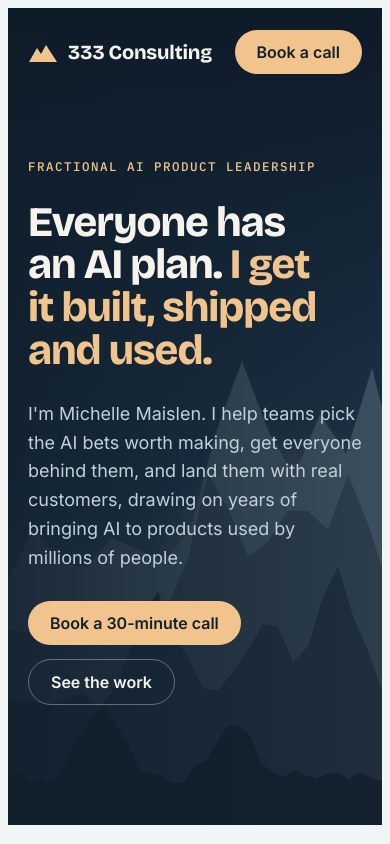
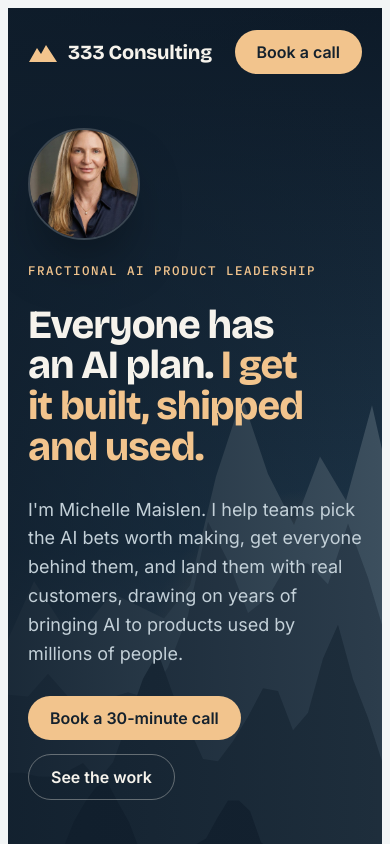
Before and after one commit to mmaislen/mmaislen.github.io, a plain HTML site: page index.html in a window 390 px wide. Shown: the top 844 px of the page. Drawn offline with nearby package versions, Linux system fonts and the light colour scheme.

Commit message:
Move headshot into the hero
Co-Authored-By: Claude Opus 5.5 <noreply@anthropic.com>
Claude-Session: https://claude.ai/code/session_01MV51zmikApoFYyW9zNSm89

```diff
--- a/index.html
+++ b/index.html
@@ -69,8 +69,11 @@
   .nav ul { display: flex; gap: 26px; list-style: none; margin: 0; padding: 0; font-size: 15px; }
   .nav ul a { text-decoration: none; color: var(--night-muted); }
   .nav ul a:hover { color: var(--night-ink); }
-  .hero-body { padding-block: clamp(64px, 11vw, 132px) clamp(120px, 15vw, 190px); display: grid; gap: 28px; max-width: 860px; }
-  .hero h1 { font-size: clamp(42px, 7vw, 82px); font-weight: 750; line-height: 1.02; letter-spacing: -0.025em; }
+  .hero-grid { display: grid; grid-template-columns: minmax(0, 1fr) minmax(240px, 340px); gap: clamp(32px, 5vw, 72px); align-items: center; padding-block: clamp(48px, 8vw, 100px) clamp(110px, 14vw, 170px); }
+  .hero-body { display: grid; gap: 28px; min-width: 0; }
+  .hero-photo { margin: 0; aspect-ratio: 4 / 5; max-width: 100%; border-radius: 22px; overflow: hidden; border: 1px solid rgba(246,243,236,.18); box-shadow: 0 30px 60px -24px rgba(0,0,0,.65); }
+  .hero-photo img { width: 100%; height: 100%; object-fit: cover; display: block; }
+  .hero h1 { font-size: clamp(40px, 6vw, 74px); font-weight: 750; line-height: 1.02; letter-spacing: -0.025em; }
   .hero h1 em { font-style: normal; color: var(--glow); }
   .hero .sub { font-size: clamp(18px, 2vw, 21px); color: var(--night-muted); max-width: 56ch; }
   .hero .actions { display: flex; flex-wrap: wrap; gap: 14px; }
@@ -126,7 +129,7 @@
   .step p { color: var(--muted); font-size: 15.5px; }
 
   /* About */
-  .about { display: grid; grid-template-columns: 300px minmax(0, 1fr); gap: clamp(28px, 5vw, 64px); align-items: start; }
+  .about { display: grid; grid-template-columns: minmax(0, 1fr); max-width: 860px; }
   .portrait { aspect-ratio: 4 / 5; max-width: 100%; border-radius: var(--radius); background: linear-gradient(170deg, var(--night-2), var(--night)); position: relative; overflow: hidden; display: grid; place-items: center; }
   .portrait img { width: 100%; height: 100%; object-fit: cover; display: block; }
   .about .text { display: grid; gap: 16px; }
@@ -149,6 +152,8 @@
 
   @media (max-width: 860px) {
     .nav ul { display: none; }
+    .hero-grid { grid-template-columns: 1fr; gap: 24px; padding-top: 32px; }
+    .hero-photo { order: -1; width: 112px; aspect-ratio: 1; border-radius: 50%; border-width: 2px; }
     .problem, .about { grid-template-columns: 1fr; }
     .services { grid-template-columns: 1fr; }
     .service, .service:nth-child(even) { padding: 26px 0; border-right: 0; }
@@ -179,6 +184,7 @@
       </ul>
       <a class="btn btn-primary" href="#contact">Book a call</a>
     </nav>
+    <div class="hero-grid">
     <div class="hero-body">
       <p class="eyebrow">Fractional AI product leadership</p>
       <h1>Everyone has an AI plan. <em>I get it built, shipped and used.</em></h1>
@@ -187,6 +193,10 @@
         <a class="btn btn-primary" href="#contact">Book a 30-minute call</a>
         <a class="btn btn-ghost" href="#work">See the work</a>
       </div>
+    </div>
+    <figure class="hero-photo">
+      <img src="headshot.jpg" alt="Michelle Maislen" width="640" height="800">
+    </figure>
     </div>
   </div>
 </header>
@@ -331,9 +341,6 @@
 
   <section id="about">
     <div class="wrap about">
-      <div class="portrait">
-        <img src="headshot.jpg" alt="Michelle Maislen" width="640" height="800">
-      </div>
       <div class="text">
         <p class="eyebrow">About</p>
         <h2>Hi, I'm Michelle.</h2>
```
